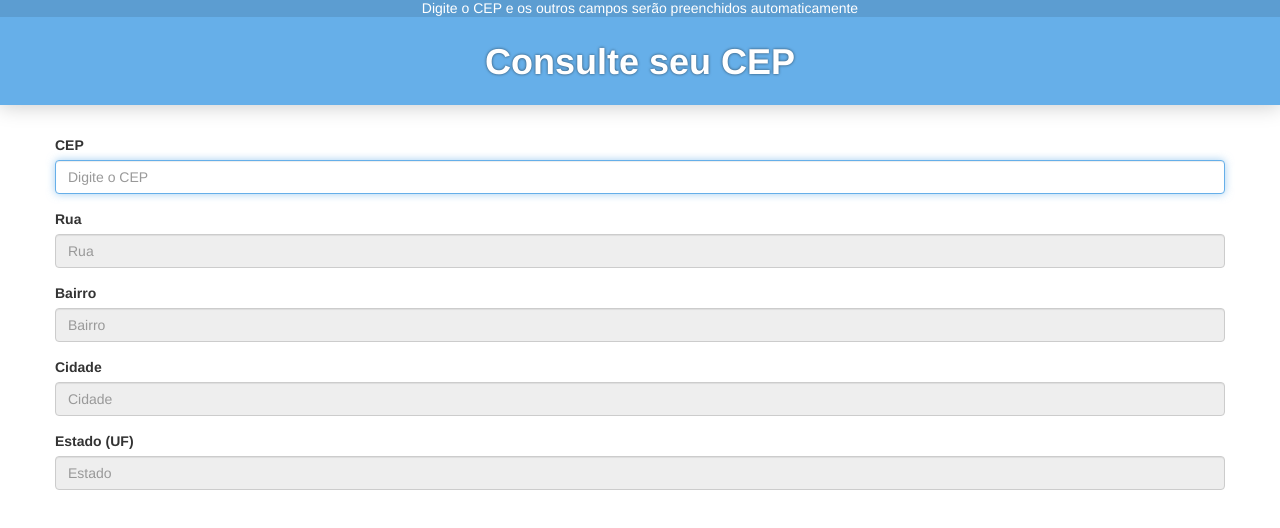
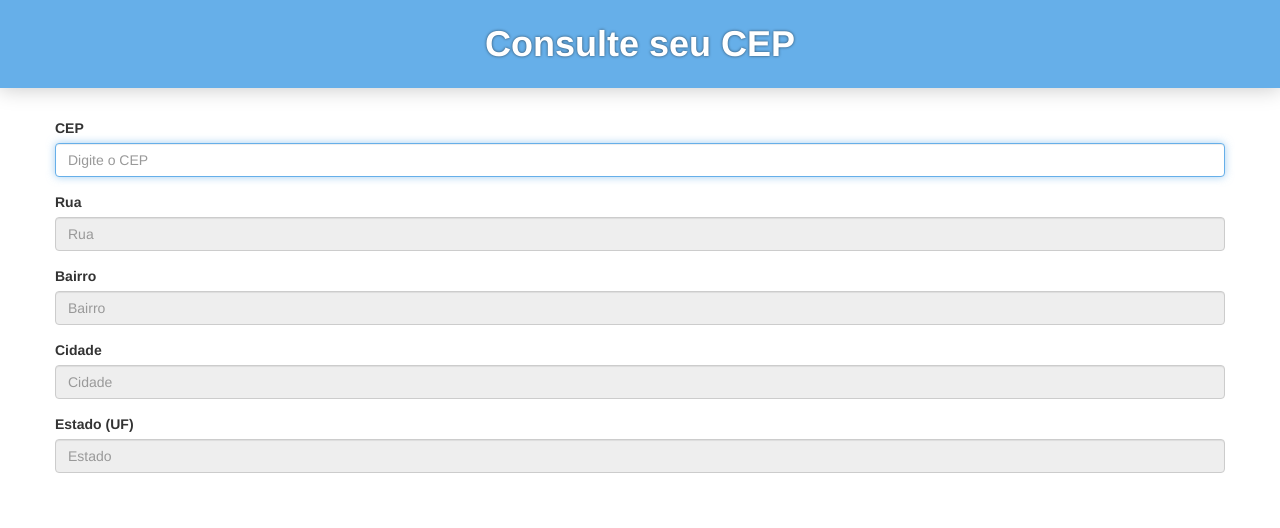
Before and after one commit to mauriciomutte/cep-autocomplete, a website: page index.html in a window 1280 px wide. Drawn offline with nearby package versions, Linux system fonts and the light colour scheme; some packages are replaced by stand-ins of ours.

Commit message:
Remove subtitle

```diff
--- a/index.html
+++ b/index.html
@@ -10,7 +10,6 @@
 	<body>
 		<header>
 			<div class="header">
-				<h2 class="sub-title">Digite o CEP e os outros campos serão preenchidos automaticamente</h2>
 				<h1 class="title">Consulte seu CEP</h1>
 			</div>
 		</header>
```
